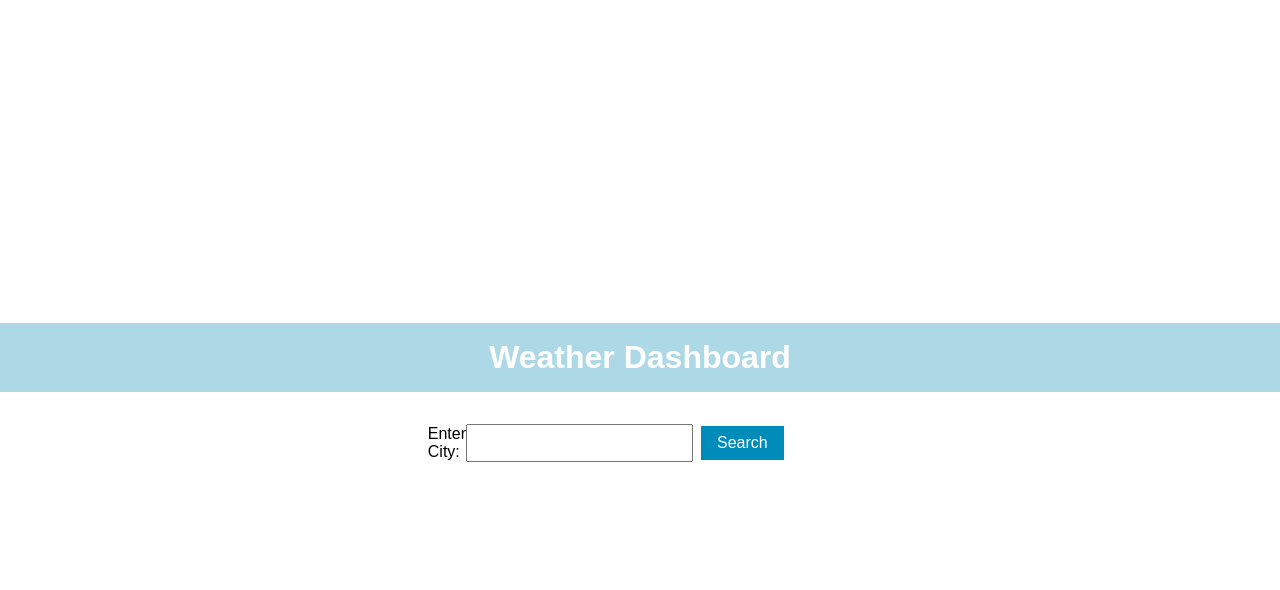
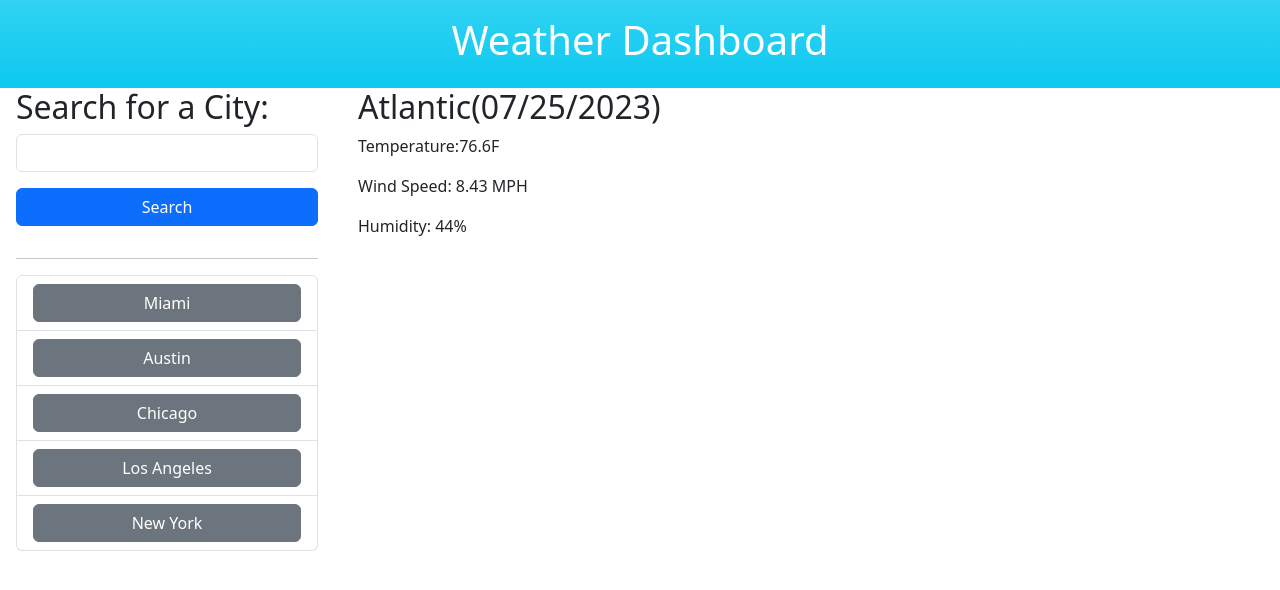
Before and after one commit to lo-mido/weather-dashboard-api-challange, a plain HTML site: page index.html in a window 1280 px wide. Drawn offline with nearby package versions, Linux system fonts and the light colour scheme.

Commit message:
delete previous index and html to use bootstrap for UI

```diff
--- a/assets/css/style.css
+++ /dev/null
@@ -1,69 +0,0 @@
-/* style.css */
-
-body {
-    font-family: Arial, sans-serif;
-    display: flex;
-    flex-direction: column;
-    align-items: center;
-    justify-content: center;
-    height: 100vh;
-    margin: 0;
-  }
-
-  header {
-    background-color: lightblue;
-    color: #fff;
-    padding: 1rem;
-    width: 100%;
-    text-align: center;
-  }
-
-  h1 {
-    margin: 0;
-  }
-
-  main {
-    display: flex;
-    flex-direction: row;
-    justify-content: center;
-    align-items: flex-start;
-    margin-top: 1rem;
-  }
-
-  #city-search {
-    width: 30%;
-    padding: 1rem;
-  }
-
-  #city-form {
-    display: flex;
-    flex-direction: row;
-    align-items: center;
-  }
-
-  #city-form label,
-  #city-form input,
-  #city-form button {
-    font-size: 1rem;
-  }
-
-  #city-form input {
-    padding: 0.5rem;
-    margin-right: 0.5rem;
-  }
-
-  #city-form button {
-    background-color: #008CBA;
-    color: #fff;
-    border: none;
-    padding: 0.5rem 1rem;
-    cursor: pointer;
-  }
-
-  #weather-data {
-    width: 70%;
-    padding: 1rem;
-    display: flex;
-    flex-direction: column;
-    align-items: center;
-  }
--- a/index.html
+++ b/index.html
@@ -5,27 +5,45 @@
     <meta http-equiv="X-UA-Compatible" content="IE=edge">
     <meta name="viewport" content="width=device-width, initial-scale=1.0">
     <title>Weather Dashboard</title>
+    <link href="https://cdn.jsdelivr.net/npm/bootstrap@5.3.0/dist/css/bootstrap.min.css" rel="stylesheet" integrity="sha384-9ndCyUaIbzAi2FUVXJi0CjmCapSmO7SnpJef0486qhLnuZ2cdeRhO02iuK6FUUVM" crossorigin="anonymous">
     <link rel="stylesheet" href="./assets/css/style.css">
 </head>
 <body>
-    <header>
-      <h1>Weather Dashboard</h1>
+
+    <header class="bg-info bg-gradient d-flex align-items-center py-3  justify-content-center text-white">
+        <h1>Weather Dashboard </h1>
     </header>
 
-    <main>
-      <section id="city-search">
-        <form id="city-form">
-          <label for="city-input">Enter City:</label>
-          <input type="text" id="city-input" required>
-          <button type="submit">Search</button>
-        </form>
-      </section>
+<div class="row">
+<div class="col-12 col-sm-3 mx-3">
+<h2 class="" >Search for a City:</h2>
+<input type="text" class="form-control" aria-label="Sizing example input" aria-describedby="inputGroup-sizing-default">
+<button type="button" class="btn btn-primary w-100 my-3 ">Search</button>
+<hr>
+<ul class="list-group">
+    <li class="list-group-item"><button type="button" class="btn btn-secondary w-100">Miami</button></li>
+    <li class="list-group-item"><button type="button" class="btn btn-secondary w-100">Austin</button></li>
+    <li class="list-group-item"><button type="button" class="btn btn-secondary w-100">Chicago</button></li>
+    <li class="list-group-item"><button type="button" class="btn btn-secondary w-100">Los Angeles</button></li>
+    <li class="list-group-item"><button type="button" class="btn btn-secondary w-100"> New York</button></li>
+  </ul>
+</div>
+<div class="col-12 col-sm-3">
 
-      <section id="weather-data">
-        <!-- Current weather data and 5-day forecast will be dynamically updated here -->
-      </section>
-    </main>
 
+<div class="row">
+<div class="col-sm-8">
+<h2 id="title"> Atlantic(07/25/2023)</h2>
+<p id="temp"> Temperature:76.6F</p>
+<p id="wind"> Wind Speed: 8.43 MPH</p>
+<p id="humidity"> Humidity: 44%</p>
+
+</div>
+
+</div>
+
+</div>
+</div>
     <script src="./assets/js/script.js"></script>
 </body>
 </html>
```
